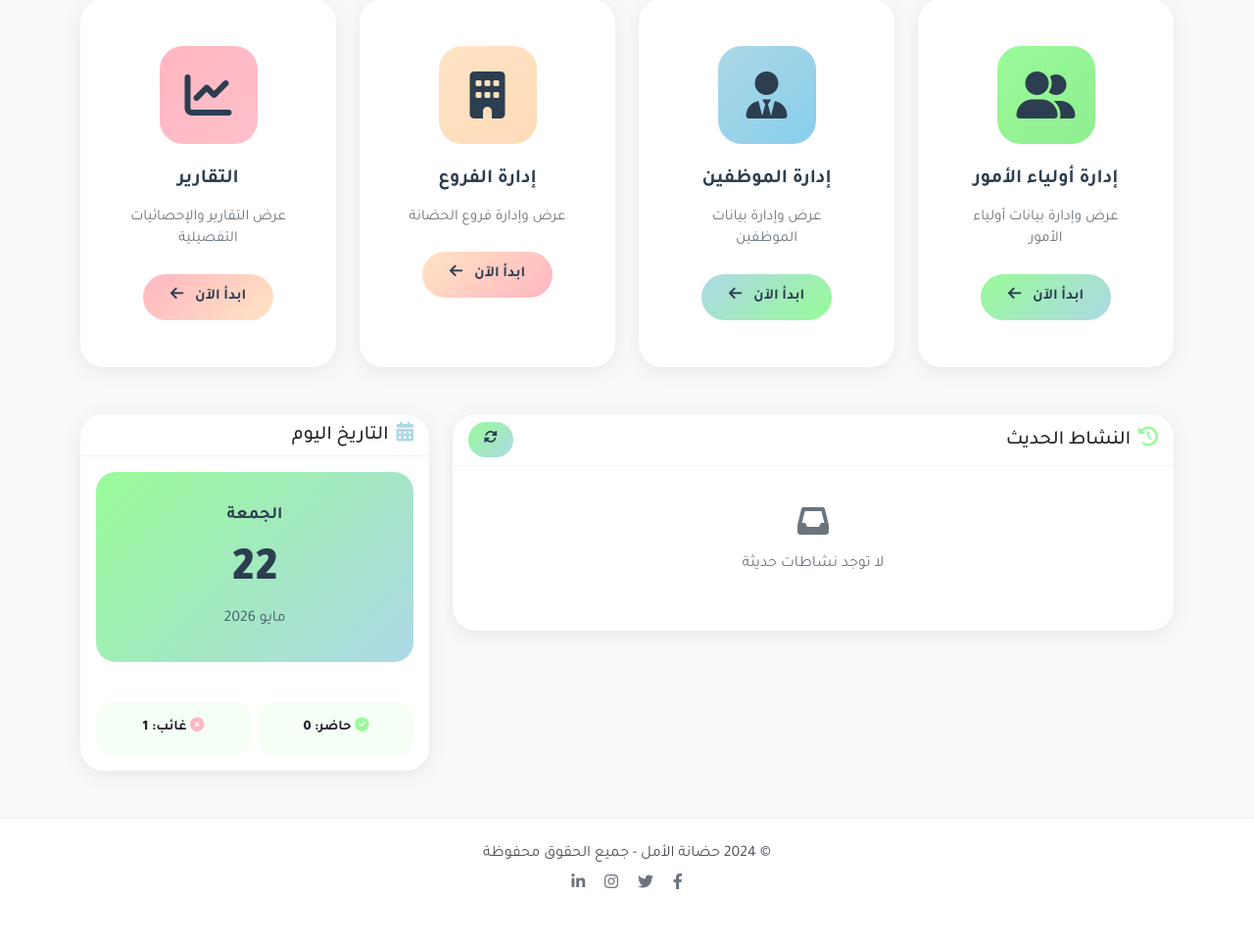
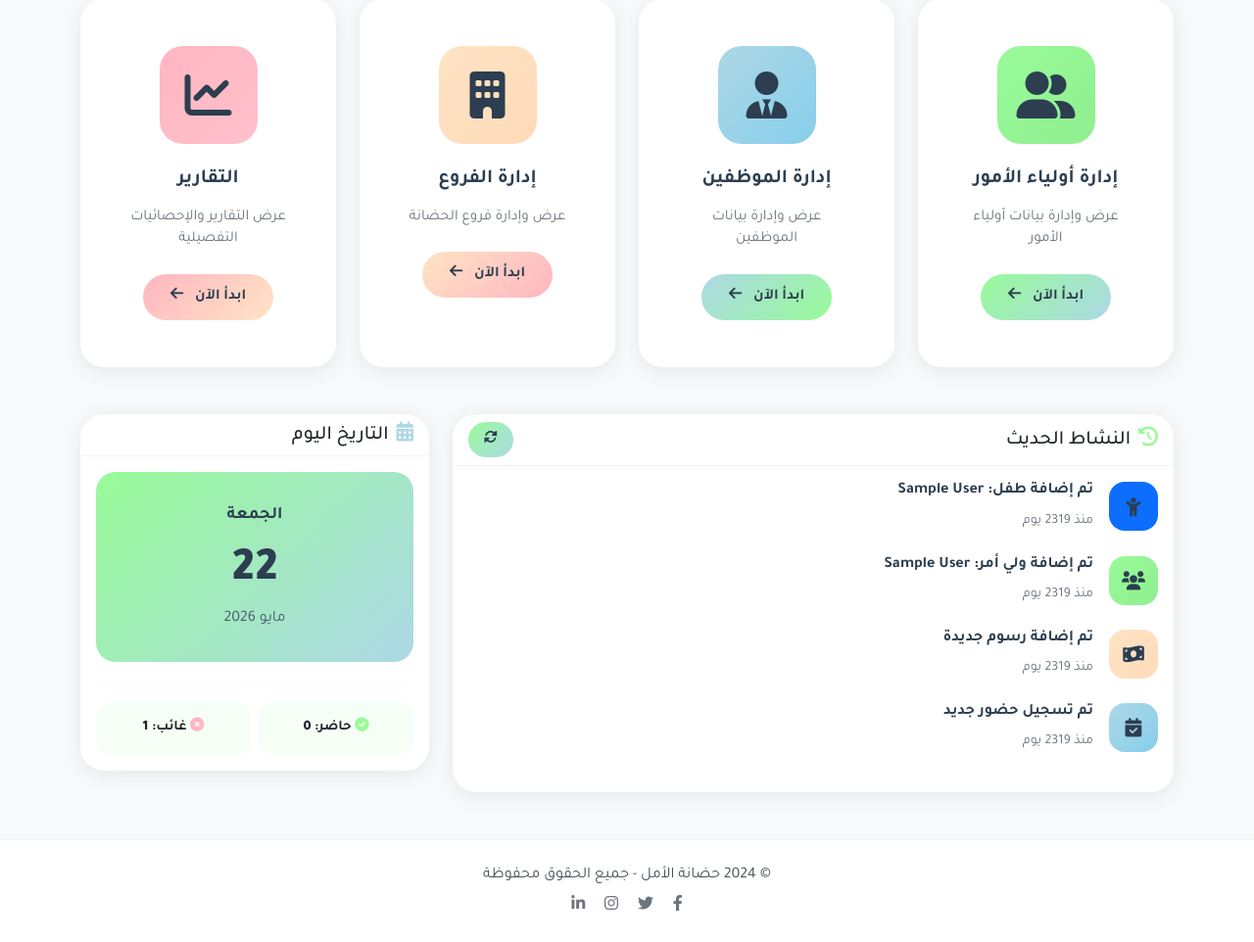
Before and after one commit to Maria-Ashraf-Haleem/Kindergarten-Management-System, a Flask app: page / in a window 1280 px wide. Shown: the part 1636-2598 px from the top of the page at 98% size. Before the commit the page ends 2544 px from the top, so only its background shows below. Run offline with Flask 3, Linux system fonts and the light colour scheme; the visitor is signed in with stand-in values (Sample User, id 1); tables that the repository leaves empty hold one stand-in row (values such as "Sample post").

Commit message:
edit recent activity

```diff
--- a/app.py
+++ b/app.py
@@ -135,8 +135,53 @@ def index():
 
     recent_activities = []
 
-    return render_template('index.html', stats=stats, recent_activities=recent_activities)
+    latest_children = Child.query.filter_by(user_id=user_id).order_by(Child.created_at.desc()).limit(3).all()
+    for child in latest_children:
+        recent_activities.append({
+            'icon': 'fa-child',
+            'color': 'primary',
+            'title': f'تم إضافة طفل: {child.first_name} {child.last_name}',
+            'time': child.created_at
+        })
 
+    latest_parents = Parent.query.filter_by(user_id=user_id).order_by(Parent.created_at.desc()).limit(3).all()
+    for parent in latest_parents:
+        recent_activities.append({
+            'icon': 'fa-users',
+            'color': 'success',
+            'title': f'تم إضافة ولي أمر: {parent.first_name} {parent.last_name}',
+            'time': parent.created_at
+        })
+
+    latest_fees = Fee.query.filter_by(user_id=user_id).order_by(Fee.created_at.desc()).limit(3).all()
+    for fee in latest_fees:
+        recent_activities.append({
+            'icon': 'fa-money-bill-wave',
+            'color': 'warning',
+            'title': 'تم إضافة رسوم جديدة',
+            'time': fee.created_at
+        })
+
+    latest_attendance = Attendance.query.filter_by(user_id=user_id).order_by(Attendance.created_at.desc()).limit(3).all()
+    for attendance in latest_attendance:
+        recent_activities.append({
+            'icon': 'fa-calendar-check',
+            'color': 'info',
+            'title': 'تم تسجيل حضور جديد',
+            'time': attendance.created_at
+        })
+
+    recent_activities = sorted(
+        recent_activities,
+        key=lambda x: x['time'],
+        reverse=True
+    )[:6]
+
+    return render_template(
+        'index.html',
+        stats=stats,
+        recent_activities=recent_activities
+    )
 
 if __name__ == '__main__':
     app.run(debug=True)
--- a/templates/index.html
+++ b/templates/index.html
@@ -3,7 +3,6 @@
 {% block title %}لوحة التحكم - نظام إدارة الحضانة{% endblock %}
 
 {% block content %}
-<!-- Welcome Section -->
 <div class="welcome-card mb-5">
     <h1 class="hero-title">مرحباً بك في لوحة التحكم</h1>
     <p class="hero-subtitle">نظرة شاملة على نشاط حضانة الأمل</p>
@@ -14,98 +13,76 @@
     </div>
 </div>
 
-<!-- Statistics Cards -->
 <div class="section-header">
     <h2 class="section-title">الإحصائيات</h2>
     <div class="section-line"></div>
 </div>
 
 <div class="row g-4 mb-5" id="stats-container">
-    <!-- Branches Card -->
     <div class="col-xl-3 col-md-4 col-sm-6">
         <div class="card stat-card bg-branches h-100" data-count="{{ stats.branches }}">
             <div class="card-body text-center position-relative">
-                <div class="icon-wrapper">
-                    <i class="fas fa-building"></i>
-                </div>
+                <div class="icon-wrapper"><i class="fas fa-building"></i></div>
                 <h3 class="card-title mb-2 counter">0</h3>
                 <p class="card-text">الفروع</p>
             </div>
         </div>
     </div>
 
-    <!-- Classes Card -->
     <div class="col-xl-3 col-md-4 col-sm-6">
         <div class="card stat-card bg-classes h-100" data-count="{{ stats.classes }}">
             <div class="card-body text-center position-relative">
-                <div class="icon-wrapper">
-                    <i class="fas fa-chalkboard"></i>
-                </div>
+                <div class="icon-wrapper"><i class="fas fa-chalkboard"></i></div>
                 <h3 class="card-title mb-2 counter">0</h3>
                 <p class="card-text">الفصول</p>
             </div>
         </div>
     </div>
 
-    <!-- Children Card -->
     <div class="col-xl-3 col-md-4 col-sm-6">
         <div class="card stat-card bg-children h-100" data-count="{{ stats.children }}">
             <div class="card-body text-center position-relative">
-                <div class="icon-wrapper">
-                    <i class="fas fa-child"></i>
-                </div>
+                <div class="icon-wrapper"><i class="fas fa-child"></i></div>
                 <h3 class="card-title mb-2 counter">0</h3>
                 <p class="card-text">الأطفال</p>
             </div>
         </div>
     </div>
 
-    <!-- Parents Card -->
     <div class="col-xl-3 col-md-4 col-sm-6">
         <div class="card stat-card bg-parents h-100" data-count="{{ stats.parents }}">
             <div class="card-body text-center position-relative">
-                <div class="icon-wrapper">
-                    <i class="fas fa-users"></i>
-                </div>
+                <div class="icon-wrapper"><i class="fas fa-users"></i></div>
                 <h3 class="card-title mb-2 counter">0</h3>
                 <p class="card-text">أولياء الأمور</p>
             </div>
         </div>
     </div>
 
-    <!-- Staff Card -->
     <div class="col-xl-3 col-md-4 col-sm-6">
         <div class="card stat-card bg-staff h-100" data-count="{{ stats.staff }}">
             <div class="card-body text-center position-relative">
-                <div class="icon-wrapper">
-                    <i class="fas fa-user-tie"></i>
-                </div>
+                <div class="icon-wrapper"><i class="fas fa-user-tie"></i></div>
                 <h3 class="card-title mb-2 counter">0</h3>
                 <p class="card-text">الموظفون</p>
             </div>
         </div>
     </div>
 
-    <!-- Attendance Card -->
     <div class="col-xl-3 col-md-4 col-sm-6">
         <div class="card stat-card bg-attendance h-100" data-count="{{ stats.today_attendance }}">
             <div class="card-body text-center position-relative">
-                <div class="icon-wrapper">
-                    <i class="fas fa-calendar-check"></i>
-                </div>
+                <div class="icon-wrapper"><i class="fas fa-calendar-check"></i></div>
                 <h3 class="card-title mb-2 counter">0</h3>
                 <p class="card-text">حضور اليوم</p>
             </div>
         </div>
     </div>
 
-    <!-- Fees Card -->
     <div class="col-xl-3 col-md-4 col-sm-6">
         <div class="card stat-card bg-fees h-100" data-count="{{ stats.fees }}">
             <div class="card-body text-center position-relative">
-                <div class="icon-wrapper">
-                    <i class="fas fa-money-bill-wave"></i>
-                </div>
+                <div class="icon-wrapper"><i class="fas fa-money-bill-wave"></i></div>
                 <h3 class="card-title mb-2 counter">0</h3>
                 <p class="card-text">الرسوم</p>
             </div>
@@ -113,20 +90,16 @@
     </div>
 </div>
 
-<!-- Quick Actions Section -->
 <div class="section-header">
     <h2 class="section-title">الإجراءات السريعة</h2>
     <div class="section-line"></div>
 </div>
 
 <div class="row g-4 mb-5" id="actions-container">
-    <!-- Add Child -->
     <div class="col-md-6 col-lg-3">
         <div class="card action-card h-100">
             <div class="card-body">
-                <div class="action-icon bg-primary">
-                    <i class="fas fa-baby"></i>
-                </div>
+                <div class="action-icon bg-primary"><i class="fas fa-baby"></i></div>
                 <h5 class="card-title mt-3">إضافة طفل جديد</h5>
                 <p class="card-text text-muted">تسجيل طفل جديد في الحضانة بسهولة وسرعة</p>
                 <a href="{{ url_for('child.show_children') }}" class="btn btn-primary">
@@ -137,13 +110,10 @@
         </div>
     </div>
 
-    <!-- Attendance -->
     <div class="col-md-6 col-lg-3">
         <div class="card action-card h-100">
             <div class="card-body">
-                <div class="action-icon bg-success">
-                    <i class="fas fa-clipboard-check"></i>
-                </div>
+                <div class="action-icon bg-success"><i class="fas fa-clipboard-check"></i></div>
                 <h5 class="card-title mt-3">تسجيل الحضور</h5>
                 <p class="card-text text-muted">تسجيل حضور وغياب الأطفال يومياً</p>
                 <a href="{{ url_for('attendance.show_attendance') }}" class="btn btn-success">
@@ -154,13 +124,10 @@
         </div>
     </div>
 
-    <!-- Fees -->
     <div class="col-md-6 col-lg-3">
         <div class="card action-card h-100">
             <div class="card-body">
-                <div class="action-icon bg-warning">
-                    <i class="fas fa-coins"></i>
-                </div>
+                <div class="action-icon bg-warning"><i class="fas fa-coins"></i></div>
                 <h5 class="card-title mt-3">إدارة الرسوم</h5>
                 <p class="card-text text-muted">متابعة المدفوعات والرسوم المستحقة</p>
                 <a href="{{ url_for('fee.show_fees') }}" class="btn btn-warning">
@@ -171,13 +138,10 @@
         </div>
     </div>
 
-    <!-- Classes -->
     <div class="col-md-6 col-lg-3">
         <div class="card action-card h-100">
             <div class="card-body">
-                <div class="action-icon bg-info">
-                    <i class="fas fa-chalkboard-teacher"></i>
-                </div>
+                <div class="action-icon bg-info"><i class="fas fa-chalkboard-teacher"></i></div>
                 <h5 class="card-title mt-3">إدارة الفصول</h5>
                 <p class="card-text text-muted">إضافة وإدارة فصول الحضانة</p>
                 <a href="{{ url_for('classes.show_classes') }}" class="btn btn-info">
@@ -188,13 +152,10 @@
         </div>
     </div>
 
-    <!-- Parents -->
     <div class="col-md-6 col-lg-3">
         <div class="card action-card h-100">
             <div class="card-body">
-                <div class="action-icon bg-primary">
-                    <i class="fas fa-user-friends"></i>
-                </div>
+                <div class="action-icon bg-primary"><i class="fas fa-user-friends"></i></div>
                 <h5 class="card-title mt-3">إدارة أولياء الأمور</h5>
                 <p class="card-text text-muted">عرض وإدارة بيانات أولياء الأمور</p>
                 <a href="{{ url_for('parent.show_parents') }}" class="btn btn-primary">
@@ -205,13 +166,10 @@
         </div>
     </div>
 
-    <!-- Staff -->
     <div class="col-md-6 col-lg-3">
         <div class="card action-card h-100">
             <div class="card-body">
-                <div class="action-icon bg-success">
-                    <i class="fas fa-user-tie"></i>
-                </div>
+                <div class="action-icon bg-success"><i class="fas fa-user-tie"></i></div>
                 <h5 class="card-title mt-3">إدارة الموظفين</h5>
                 <p class="card-text text-muted">عرض وإدارة بيانات الموظفين</p>
                 <a href="{{ url_for('staff.show_staff') }}" class="btn btn-success">
@@ -222,13 +180,10 @@
         </div>
     </div>
 
-    <!-- Branches -->
     <div class="col-md-6 col-lg-3">
         <div class="card action-card h-100">
             <div class="card-body">
-                <div class="action-icon bg-warning">
-                    <i class="fas fa-building"></i>
-                </div>
+                <div class="action-icon bg-warning"><i class="fas fa-building"></i></div>
                 <h5 class="card-title mt-3">إدارة الفروع</h5>
                 <p class="card-text text-muted">عرض وإدارة فروع الحضانة</p>
                 <a href="{{ url_for('branch.show_branches') }}" class="btn btn-warning">
@@ -239,16 +194,13 @@
         </div>
     </div>
 
-    <!-- Reports -->
     <div class="col-md-6 col-lg-3">
         <div class="card action-card h-100">
             <div class="card-body">
-                <div class="action-icon bg-info">
-                    <i class="fas fa-chart-line"></i>
-                </div>
+                <div class="action-icon bg-info"><i class="fas fa-chart-line"></i></div>
                 <h5 class="card-title mt-3">التقارير</h5>
                 <p class="card-text text-muted">عرض التقارير والإحصائيات التفصيلية</p>
-                <a href="#" class="btn btn-info">
+                <a href="{{ url_for('attendance.attendance_report') }}" class="btn btn-info">
                     <span>ابدأ الآن</span>
                     <i class="fas fa-arrow-left ms-2"></i>
                 </a>
@@ -257,7 +209,6 @@
     </div>
 </div>
 
-<!-- Recent Activity & Calendar Section -->
 <div class="row">
     <div class="col-lg-8">
         <div class="card activity-card">
@@ -265,35 +216,25 @@
                 <h5 class="card-title mb-0">
                     <i class="fas fa-history me-2" style="color: #98fb98;"></i>النشاط الحديث
                 </h5>
-                <button class="btn btn-sm btn-primary">
+                <button type="button" class="btn btn-sm btn-primary" id="refresh-dashboard">
                     <i class="fas fa-sync-alt"></i>
                 </button>
             </div>
+
             <div class="card-body">
                 <div class="activity-timeline">
                     {% if recent_activities %}
                         {% for activity in recent_activities %}
                             <div class="timeline-item">
-                                {% if activity.activity_type == 'new_child' %}
-                                    <div class="timeline-icon bg-success">
-                                        <i class="fas fa-user-plus"></i>
-                                    </div>
-                                {% elif activity.activity_type == 'attendance' %}
-                                    <div class="timeline-icon bg-info">
-                                        <i class="fas fa-calendar-check"></i>
-                                    </div>
-                                {% elif activity.activity_type == 'payment' %}
-                                    <div class="timeline-icon bg-warning">
-                                        <i class="fas fa-money-bill-wave"></i>
-                                    </div>
-                                {% else %}
-                                    <div class="timeline-icon bg-success">
-                                        <i class="fas fa-circle"></i>
-                                    </div>
-                                {% endif %}
+                                <div class="timeline-icon bg-{{ activity.color or 'success' }}">
+                                    <i class="fas {{ activity.icon or 'fa-circle' }}"></i>
+                                </div>
+
                                 <div class="timeline-content">
-                                    <h6>{{ activity.description }}</h6>
-                                    <small class="text-muted">{{ activity.timestamp | time_ago }}</small>
+                                    <h6>{{ activity.title or 'نشاط جديد' }}</h6>
+                                    <small class="text-muted">
+                                        {{ activity.time|time_ago if activity.time else 'غير محدد' }}
+                                    </small>
                                 </div>
                             </div>
                         {% endfor %}
@@ -315,6 +256,7 @@
                     <i class="fas fa-calendar-alt me-2" style="color: #add8e6;"></i>التاريخ اليوم
                 </h5>
             </div>
+
             <div class="card-body text-center">
                 <div class="current-date">
                     <div class="date-display">
@@ -342,6 +284,7 @@
                         </div>
                     </div>
                 </div>
+
             </div>
         </div>
     </div>
@@ -349,7 +292,6 @@
 {% endblock %}
 
 {% block head_extra %}
-<!-- Google Fonts -->
 <link href="https://fonts.googleapis.com/css2?family=Tajawal:wght@400;500;700;800;900&display=swap" rel="stylesheet">
 <link rel="stylesheet" href="{{ url_for('static', filename='css/style.css') }}">
 {% endblock %}
@@ -357,18 +299,23 @@
 {% block scripts %}
 <script>
 document.addEventListener('DOMContentLoaded', function() {
-    // Counter Animation
     function animateCounters() {
         const counters = document.querySelectorAll('.counter');
         const speed = 50;
 
-        counters.forEach((counter, index) => {
+        counters.forEach((counter) => {
             const target = parseInt(counter.closest('.stat-card').getAttribute('data-count')) || 0;
             const increment = Math.max(1, Math.ceil(target / speed));
             let current = 0;
 
+            if (target === 0) {
+                counter.textContent = 0;
+                return;
+            }
+
             const timer = setInterval(() => {
                 current += increment;
+
                 if (current >= target) {
                     counter.textContent = target;
                     clearInterval(timer);
@@ -380,16 +327,34 @@ document.addEventListener('DOMContentLoaded', function() {
         });
     }
 
-    // Start animation after page load
     setTimeout(animateCounters, 500);
 
-    // Update Date
     function updateDate() {
         const now = new Date();
-        const days = ['الأحد', 'الإثنين', 'الثلاثاء', 'الأربعاء', 'الخميس', 'الجمعة', 'السبت'];
+
+        const days = [
+            'الأحد',
+            'الإثنين',
+            'الثلاثاء',
+            'الأربعاء',
+            'الخميس',
+            'الجمعة',
+            'السبت'
+        ];
+
         const months = [
-            'يناير', 'فبراير', 'مارس', 'أبريل', 'مايو', 'يونيو',
-            'يوليو', 'أغسطس', 'سبتمبر', 'أكتوبر', 'نوفمبر', 'ديسمبر'
+            'يناير',
+            'فبراير',
+            'مارس',
+            'أبريل',
+            'مايو',
+            'يونيو',
+            'يوليو',
+            'أغسطس',
+            'سبتمبر',
+            'أكتوبر',
+            'نوفمبر',
+            'ديسمبر'
         ];
 
         document.getElementById('current-day').textContent = days[now.getDay()];
@@ -399,9 +364,7 @@ document.addEventListener('DOMContentLoaded', function() {
 
     updateDate();
 
-    // Stagger animation for cards
-    const statCards = document.querySelectorAll('.stat-card');
-    statCards.forEach((card, index) => {
+    document.querySelectorAll('.stat-card').forEach((card, index) => {
         card.style.opacity = '0';
         card.style.transform = 'translateY(30px) scale(0.9)';
         card.style.transition = 'all 0.6s cubic-bezier(0.4, 0, 0.2, 1)';
@@ -412,8 +375,7 @@ document.addEventListener('DOMContentLoaded', function() {
         }, 200 + (index * 100));
     });
 
-    const actionCards = document.querySelectorAll('.action-card');
-    actionCards.forEach((card, index) => {
+    document.querySelectorAll('.action-card').forEach((card, index) => {
         card.style.opacity = '0';
         card.style.transform = 'translateY(40px)';
         card.style.transition = 'all 0.7s cubic-bezier(0.4, 0, 0.2, 1)';
@@ -424,9 +386,7 @@ document.addEventListener('DOMContentLoaded', function() {
         }, 800 + (index * 100));
     });
 
-    // Timeline items animation
-    const timelineItems = document.querySelectorAll('.timeline-item');
-    timelineItems.forEach((item, index) => {
+    document.querySelectorAll('.timeline-item').forEach((item, index) => {
         item.style.opacity = '0';
         item.style.transform = 'translateX(-20px)';
         item.style.transition = 'all 0.5s ease';
@@ -437,21 +397,16 @@ document.addEventListener('DOMContentLoaded', function() {
         }, 1200 + (index * 200));
     });
 
-    // Refresh button
-    const refreshBtn = document.querySelector('.btn-sm.btn-primary');
+    const refreshBtn = document.getElementById('refresh-dashboard');
+
     if (refreshBtn) {
         refreshBtn.addEventListener('click', function() {
             const icon = this.querySelector('i');
             icon.classList.add('fa-spin');
 
             setTimeout(() => {
-                icon.classList.remove('fa-spin');
-                const counters = document.querySelectorAll('.counter');
-                counters.forEach(counter => {
-                    counter.textContent = '0';
-                });
-                setTimeout(animateCounters, 200);
-            }, 2000);
+                window.location.reload();
+            }, 500);
         });
     }
 });
```
Also changed, not shown: models.py (+11 -10 lines).
